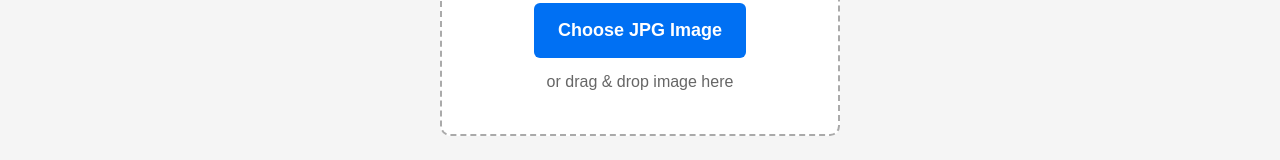
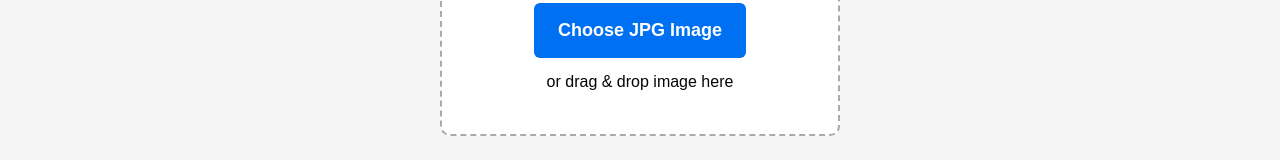
Before and after one commit to rahulkite-solo/just-pdf, a Next.js app: page /jpg-to-pdf in a window 1280 px wide. Shown: the part 242-402 px from the top of the page. Built offline with nearby package versions, Linux system fonts and the light colour scheme.

Commit message:
Upgrade JPG UI5

```diff
--- a/app/jpg-to-pdf/page.tsx
+++ b/app/jpg-to-pdf/page.tsx
@@ -74,7 +74,7 @@ export default function JPGtoPDF() {
           />
         </label>
 
-        <p style={{ marginTop: "12px", color: "#666" }}>
+        <p style={{ marginTop: "12px", color: "#050505" }}>
           or drag & drop image here
         </p>
       </div>
--- a/app/page.tsx
+++ b/app/page.tsx
@@ -25,6 +25,8 @@ const container = {
 const title = {
   fontSize: "36px",
   marginBottom: "40px",
+  color: "#111",
+  fontWeight: "bold",
 };
 
 const grid = {
```
